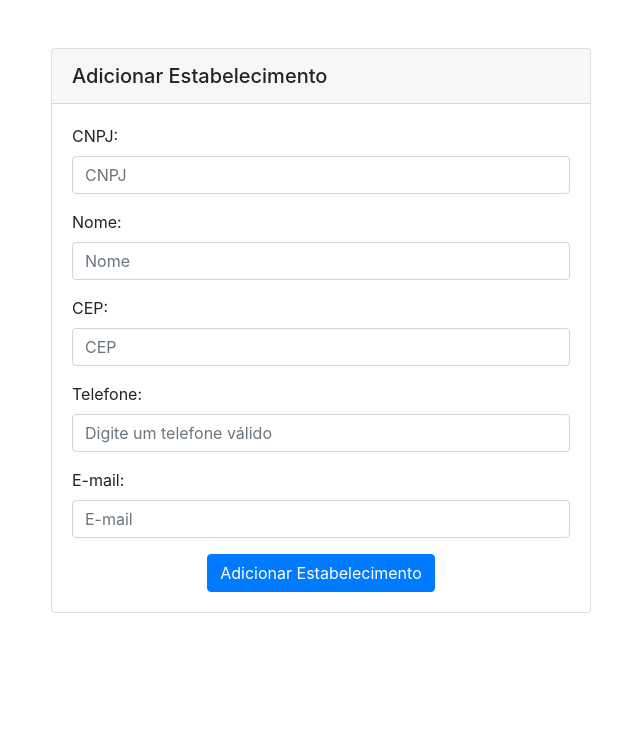
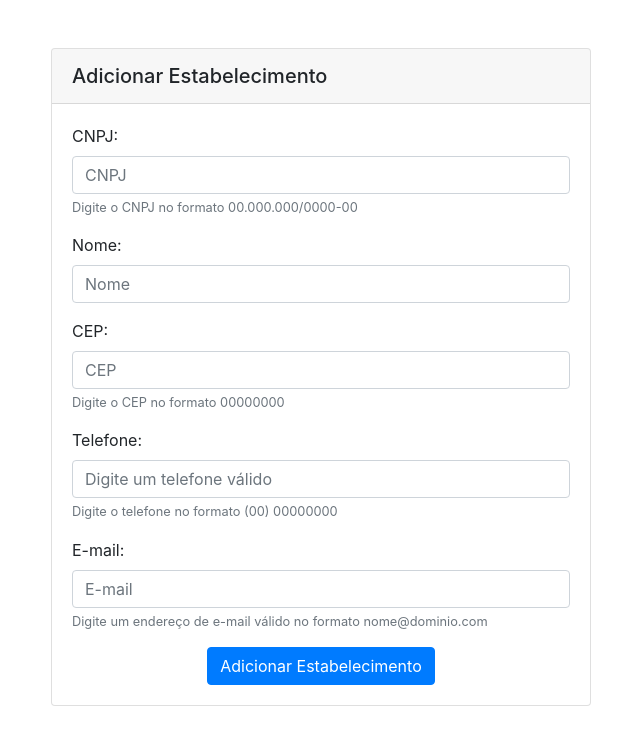
Before and after one commit to d3moon/MongoEstab, a Flask app: page /add in a window 1280 px wide. Shown: the top 745 px of the page, without its empty margins (319-959 px from the left). Run offline with Flask 2, Linux system fonts and the light colour scheme; some libraries are stand-ins or nearby versions.

Commit message:
features_templates

```diff
--- a/templates/add.html
+++ b/templates/add.html
@@ -13,7 +13,8 @@
                         <div class="form-group">
                             <label for="cnpj_dv">CNPJ:</label>
                             <input type="text" class="form-control" id="cnpj" name="cnpj" placeholder="CNPJ" required>
-                        </div>
+                            <small class="form-text text-muted">Digite o CNPJ no formato 00.000.000/0000-00</small>
+                          </div>
                         <div class="form-group">
                             <label for="nome">Nome:</label>
                             <input type="text" class="form-control" id="nome" name="nome" placeholder="Nome" required>
@@ -21,15 +22,18 @@
                          <div class="form-group">
                             <label for="cep">CEP:</label>
                             <input type="text" class="form-control" id="cep" name="cep" placeholder="CEP" required>
-                        </div>
+                            <small class="form-text text-muted">Digite o CEP no formato 00000000</small>
+                          </div>
                         <div class="form-group">
                             <label for="telefone">Telefone:</label>
                             <input type="tel" class="form-control" id="telefone" name="telefone" placeholder="Digite um telefone válido" pattern="\(\d{2}\)\s\d{4,4}-\d{4}" required>
-                        </div>
+                            <small class="form-text text-muted">Digite o telefone no formato (00) 00000000</small>
+                          </div>
                         <div class="form-group">
                             <label for="email">E-mail:</label>
                             <input type="text" class="form-control" id="email" name="email" placeholder="E-mail" required>
-                        </div>
+                            <small class="form-text text-muted">Digite um endereço de e-mail válido no formato nome@dominio.com</small>
+                          </div>
                         <div class="text-center">
                             <button type="submit" class="btn btn-primary">Adicionar Estabelecimento</button>
                         </div>
--- a/templates/edit.html
+++ b/templates/edit.html
@@ -13,6 +13,7 @@
               <div class="form-group">
                 <label for="cnpj">CNPJ:</label>
                 <input type="text" class="form-control" id="cnpj" name="cnpj" value="{{ estabelecimento.cnpj }}" required>
+                <small class="form-text text-muted">Digite o CNPJ no formato 00.000.000/0000-00</small>
               </div>
               <div class="form-group">
                 <label for="nome">Nome:</label>
@@ -21,14 +22,17 @@
               <div class="form-group">
                 <label for="cep">CEP:</label>
                 <input type="text" class="form-control" id="cep" name="cep" value="{{ estabelecimento.cep }}" required>
+                <small class="form-text text-muted">Digite o CEP no formato 00000000</small>
               </div>
               <div class="form-group">
                 <label for="email">E-mail:</label>
                 <input type="email" class="form-control" id="email" name="email" value="{{ estabelecimento.email }}" required>
+                <small class="form-text text-muted">Digite um endereço de e-mail válido no formato nome@dominio.com</small>
               </div>
               <div class="form-group">
                 <label for="telefone">Telefone:</label>
                 <input type="tel" class="form-control" id="telefone" name="telefone" placeholder="Digite um telefone válido" pattern="\(\d{2}\)\s\d{4,5}-\d{4}" value="{{ estabelecimento.telefone }}" required>
+                <small class="form-text text-muted">Digite o telefone no formato (00) 00000000</small>
               </div>
               <div class="text-center">
                 <button type="submit" class="btn btn-primary" data-toggle="modal" data-target="#successModal">Salvar</button>
```
